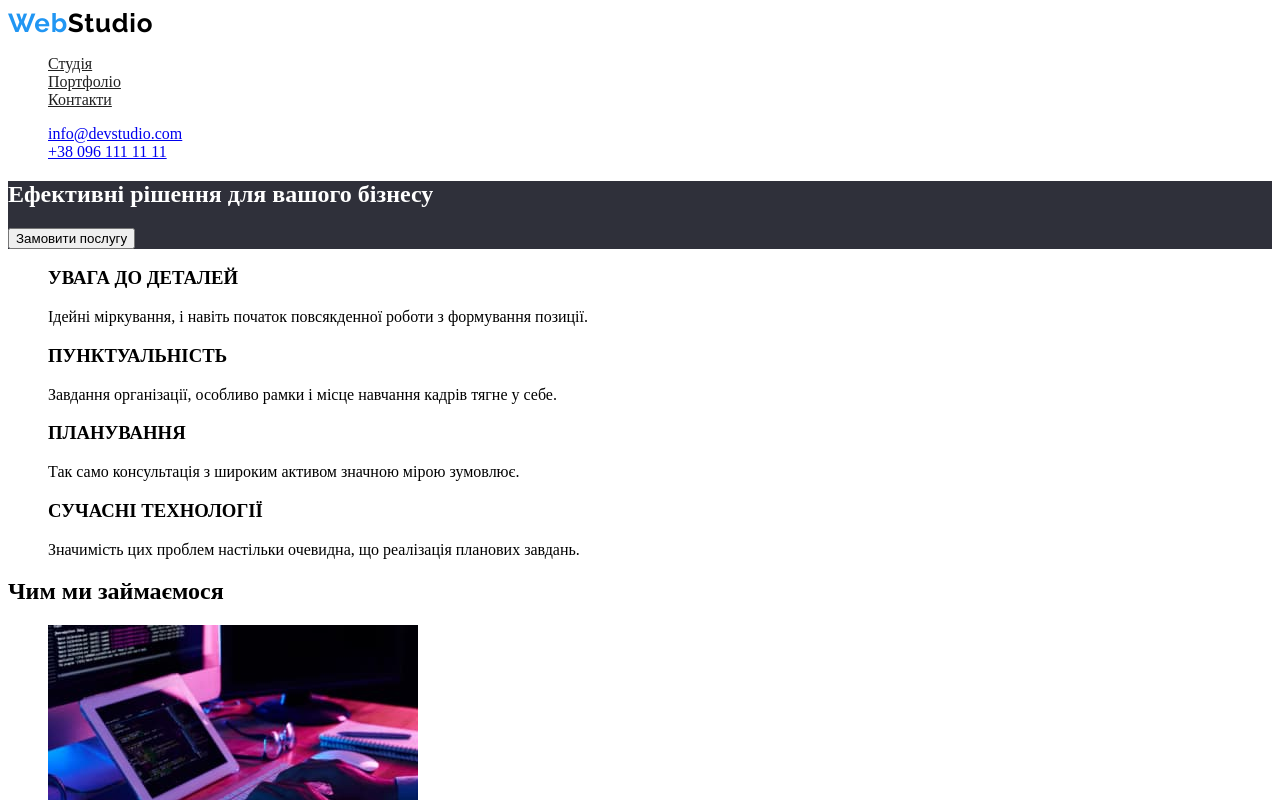
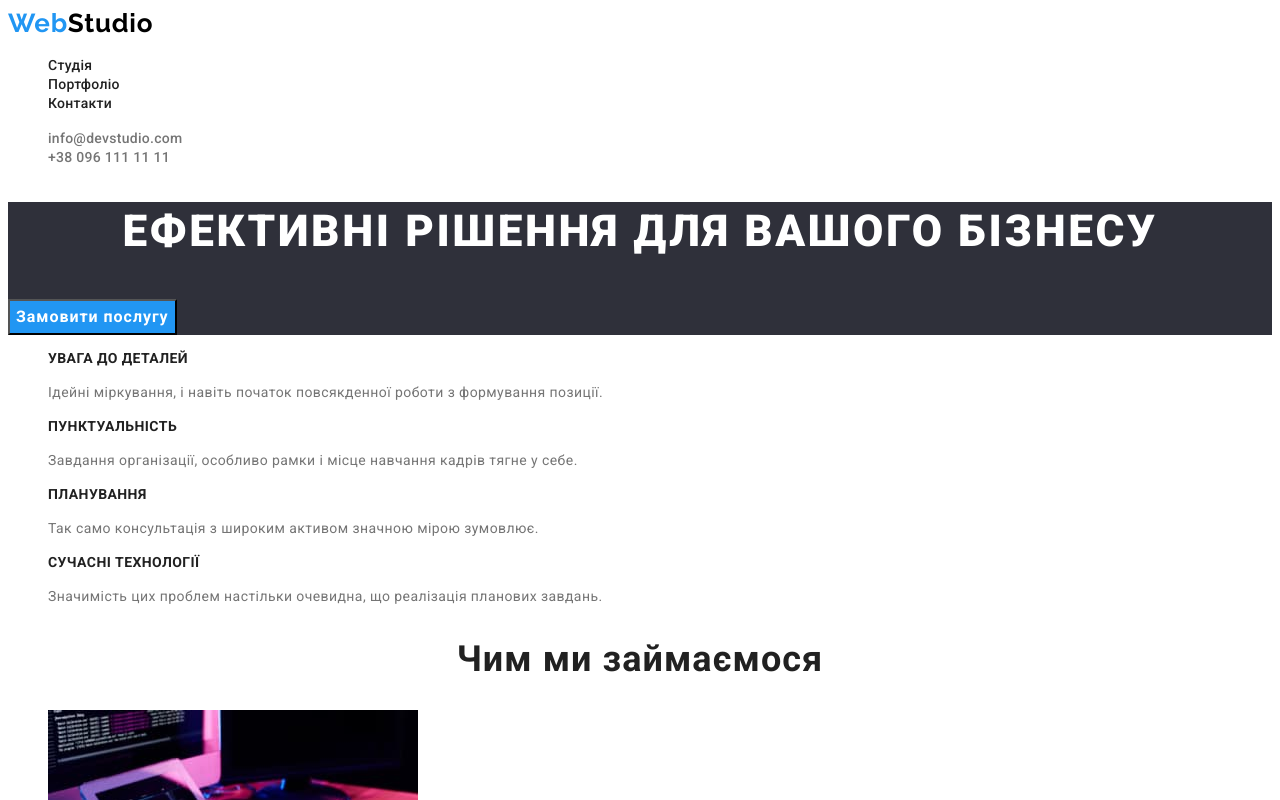
Before and after one commit to AlenaRublik/goit-markup-hw-02, a plain HTML site: page index.html in a window 1280 px wide. Shown: the top 800 px of the page. Drawn offline with Linux system fonts and the light colour scheme.

Commit message:
подключение стилей

```diff
--- a/css/styles.css
+++ b/css/styles.css
@@ -25,14 +25,13 @@
     --primary-color: #ffffff;
     --accent-color: #2196f3;
     --hero-color: #2f303a;
-    --box-shadow-color: rgba(0, 0, 0, 0.15);
     --adress-color: rgba(255, 255, 255, 0.6);
-    /* Sorry */
 }
 
-.page {
-    background: #F5F5F5;
-    color: #757575
+body {
+    font-family: 'Roboto', 'Times New Roman', 'Verdana', 'Tahoma', sans-serif;
+    background-color: var(--primary-color);
+    color: var(--main-color);
 }
 
 .logo {
@@ -52,19 +51,46 @@
     color: var(--logo-color);
 }
 
-ul {
+.list {
     list-style: none;
+}
+
+.link {
+    text-decoration: none;
+}
+
+.button {
+    cursor: pointer;
+    font-family: inherit;
+    color: inherit;
 }
 
 /* site nav */
 
 .site-nav .link {
-    color: var(--main-color);
+    font-weight: 500;
+    font-size: 14px;
+    line-height: 1.14;
+    letter-spacing: 0.02em;
+    color: inherit;
 }
 
 .site-nav .link:hover,
 .site-nav .link:focus {
     color: var(--accent-color);
+}
+
+.contacts-nav .link {
+    font-weight: 500;
+    font-size: 14px;
+    line-height: 1.14;
+    letter-spacing: 0.02em;
+    color: var(--phone-color);
+}
+
+.contacts-nav .link:hover,
+.contacts-nav .link:focus {
+    color: var(--accent-color)
 }
 
 /* Hero */
@@ -73,3 +99,92 @@ ul {
     color: var(--primary-color);
     background-color: var(--hero-color);
 }
+
+.hero-title {
+    font-weight: 900;
+    font-size: 44px;
+    line-height: 1.36;
+    text-align: center;
+    letter-spacing: 0.06em;
+    text-transform: uppercase;
+    color: var(--primary-color);
+}
+
+.hero .button {
+    font-weight: 700;
+    font-size: 16px;
+    line-height: 1.88;
+    display: flex;
+    align-items: center;
+    text-align: center;
+    letter-spacing: 0.06em;
+    color: var(--primary-color);
+    background-color: var(--accent-color);
+}
+
+ /* benefits */
+
+.benefits .title {
+    font-weight: 700;
+    font-size: 14px;
+    line-height: 1.14;
+    letter-spacing: 0.03em;
+    text-transform: uppercase;
+}
+
+.benefits .text {
+    font-size: 14px;
+    line-height: 1.71;
+    letter-spacing: 0.03em;
+    color: var(--phone-color);
+}
+
+/* activity */
+
+.activity>.title, .team>.title {
+    font-weight: 700;
+    font-size: 36px;
+    line-height: 1.17;
+    text-align: center;
+    letter-spacing: 0.03em;
+}
+
+/* team */
+
+.member>.name {
+    font-weight: 500;
+    font-size: 16px;
+    line-height: 1.19;
+    text-align: center;
+    letter-spacing: 0.03em;
+}
+
+.member>.post {
+    font-size: 16px;
+    line-height: 1.19;
+    text-align: center;
+    letter-spacing: 0.03em;
+    color: var(--phone-color);
+}
+
+/* footer */
+
+.footer {
+    background-color: var(--hero-color);
+}
+
+.secondary.white {
+    color: var(--primary-color);
+}
+
+.contacts .link {
+    font-style: normal;
+    font-size: 14px;
+    line-height: 1.71;
+    letter-spacing: 0.03em;
+    color: var(--adress-color);
+}
+
+.link.address {
+    color: var(--primary-color);
+}
```
